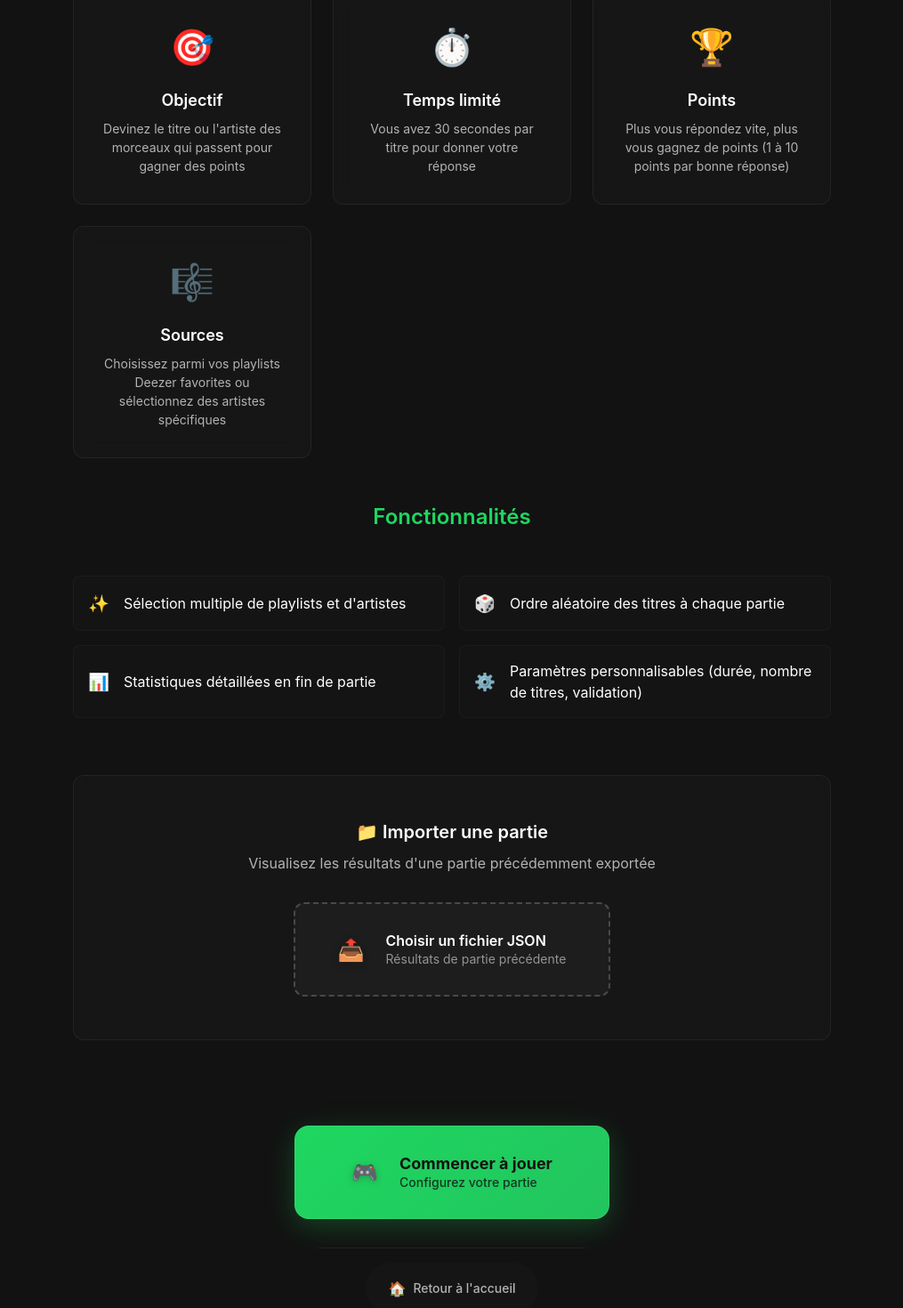
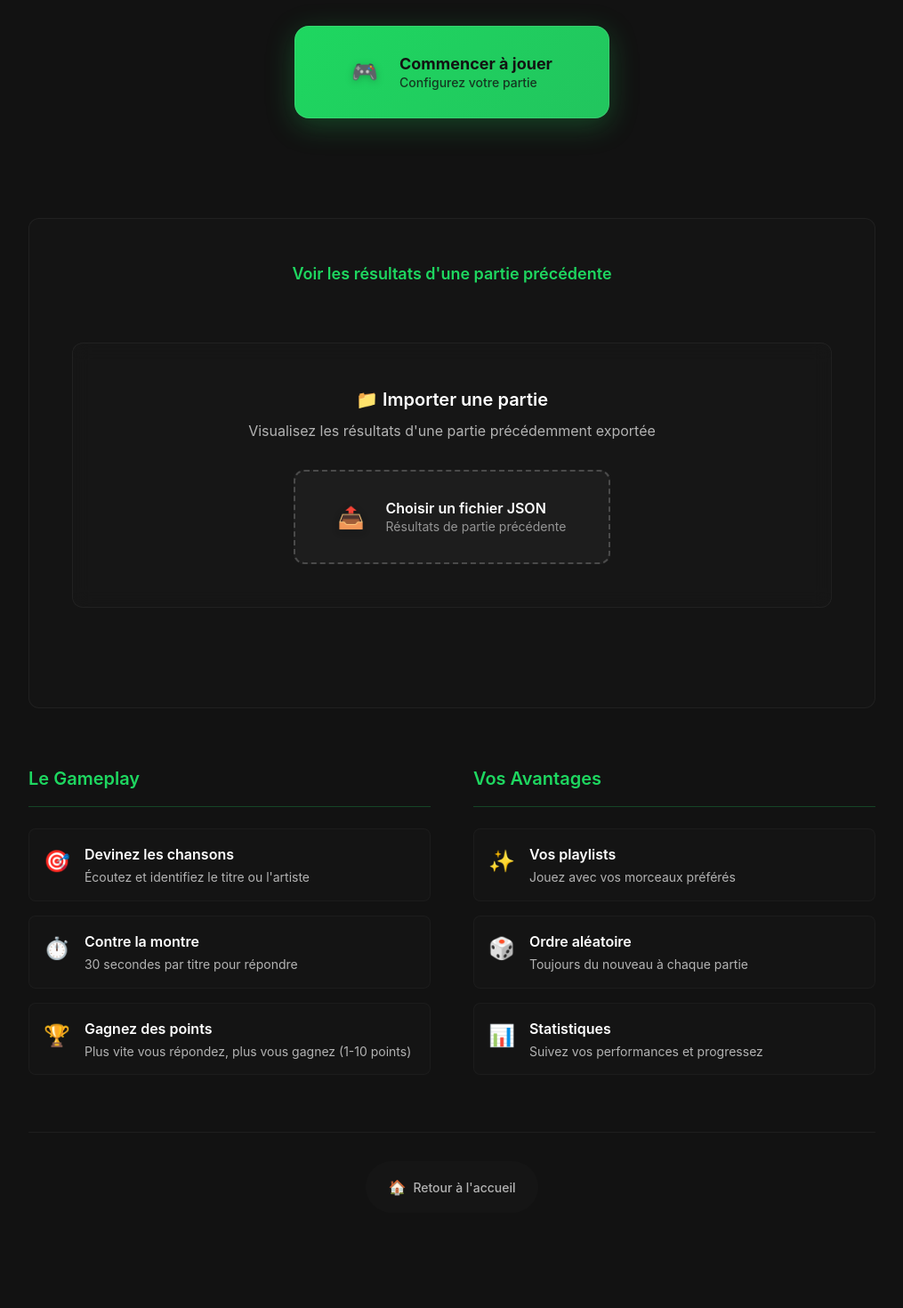
Before and after one commit to lucasrebl/music-app, a Vue app: page /blind-test in a window 1280 px wide. Shown: the part 414-1884 px from the top of the page at 89% size, without its empty margins (132-1147 px from the left). Built offline with nearby package versions, Linux system fonts and the light colour scheme.

Commit message:
refont du design de la page de base du blind-test

```diff
--- a/src/components/home/AboutSection.vue
+++ /dev/null
@@ -1,122 +0,0 @@
-<template>
-  <section class="about section">
-    <div class="container">
-      <div class="about-content">
-        <h2>{{ title }}</h2>
-        <p class="about-description">{{ description }}</p>
-
-        <div class="features">
-          <div
-            v-for="feature in features"
-            :key="feature.id"
-            class="feature"
-          >
-            <span class="feature-icon">{{ feature.icon }}</span>
-            <span class="feature-text">{{ feature.text }}</span>
-          </div>
-        </div>
-      </div>
-    </div>
-  </section>
-</template>
-
-<script setup lang="ts">
-interface Feature {
-  id: string
-  icon: string
-  text: string
-}
-
-interface Props {
-  title: string
-  description: string
-  features: Feature[]
-}
-
-defineProps<Props>()
-</script>
-
-<style scoped>
-.about {
-  background: var(--spotify-dark-gray);
-}
-
-.about-content {
-  max-width: 800px;
-  margin: 0 auto;
-  text-align: center;
-}
-
-.about h2 {
-  font-size: var(--font-size-4xl);
-  margin-bottom: var(--spacing-xl);
-  color: var(--spotify-white);
-  font-weight: 700;
-}
-
-.about-description {
-  font-size: var(--font-size-lg);
-  line-height: 1.6;
-  color: var(--spotify-light-gray);
-  margin-bottom: var(--spacing-3xl);
-}
-
-.features {
-  display: grid;
-  grid-template-columns: repeat(auto-fit, minmax(200px, 1fr));
-  gap: var(--spacing-xl);
-}
-
-.feature {
-  display: flex;
-  align-items: center;
-  justify-content: center;
-  gap: var(--spacing-sm);
-  font-weight: 600;
-  color: var(--spotify-white);
-  padding: var(--spacing-lg);
-  background: var(--spotify-gray);
-  border-radius: var(--border-radius-lg);
-  transition: var(--transition-base);
-}
-
-.feature:hover {
-  background: var(--spotify-light-gray);
-  color: var(--spotify-black);
-  transform: translateY(-2px);
-}
-
-.feature-icon {
-  font-size: var(--font-size-2xl);
-}
-
-.feature-text {
-  font-size: var(--font-size-base);
-}
-
-/* Responsive Design */
-@media (max-width: 768px) {
-  .about h2 {
-    font-size: var(--font-size-3xl);
-  }
-
-  .features {
-    grid-template-columns: repeat(2, 1fr);
-    gap: var(--spacing-lg);
-  }
-}
-
-@media (max-width: 480px) {
-  .about h2 {
-    font-size: var(--font-size-2xl);
-  }
-
-  .features {
-    grid-template-columns: 1fr;
-  }
-
-  .feature {
-    padding: var(--spacing-md);
-  }
-}
-</style>
--- a/src/views/HomeView.vue
+++ b/src/views/HomeView.vue
@@ -10,19 +10,12 @@
       title="Nos Services"
       :services="services"
     />
-
-    <AboutSection
-      title="À propos"
-      description="Music App utilise l'API Spotify pour vous offrir une expérience musicale riche et personnalisée. Nos services sont conçus pour les passionnés de musique qui souhaitent explorer, découvrir et s'amuser avec leur bibliothèque musicale."
-      :features="features"
-    />
   </main>
 </template>
 
 <script setup lang="ts">
 import HeroSection from '@/components/home/HeroSection.vue'
 import ServicesSection from '@/components/home/ServicesSection.vue'
-import AboutSection from '@/components/home/AboutSection.vue'
 
 // Data pour les services
 const services = [
@@ -60,30 +53,6 @@ const services = [
     buttonText: 'Bientôt disponible'
   }
 ]
-
-// Data pour les fonctionnalités
-const features = [
-  {
-    id: 'spotify',
-    icon: '🔗',
-    text: 'Connexion Spotify'
-  },
-  {
-    id: 'games',
-    icon: '🎮',
-    text: 'Jeux interactifs'
-  },
-  {
-    id: 'modern',
-    icon: '📱',
-    text: 'Interface moderne'
-  },
-  {
-    id: 'evolution',
-    icon: '🚀',
-    text: 'Évolution continue'
-  }
-]
 </script>
 
 <style scoped>
--- a/src/views/blind-test/BlindTestView.vue
+++ b/src/views/blind-test/BlindTestView.vue
@@ -1,67 +1,13 @@
 <template>
   <main class="blind-test">
-    <!-- Page d'accueil Blind Test -->
     <div class="blind-test-home">
-      <div class="hero-section">
+      <section class="hero-section">
         <div class="hero-icon">🎵</div>
         <h1>Blind Test Musical</h1>
         <p class="hero-subtitle">Testez vos connaissances musicales avec des extraits de vos playlists préférées</p>
-      </div>
+      </section>
 
-      <div class="game-explanation">
-        <h2>Comment jouer ?</h2>
-        <div class="rules-grid">
-          <div class="rule-card">
-            <div class="rule-icon">🎯</div>
-            <h3>Objectif</h3>
-            <p>Devinez le titre ou l'artiste des morceaux qui passent pour gagner des points</p>
-          </div>
-          <div class="rule-card">
-            <div class="rule-icon">⏱️</div>
-            <h3>Temps limité</h3>
-            <p>Vous avez 30 secondes par titre pour donner votre réponse</p>
-          </div>
-          <div class="rule-card">
-            <div class="rule-icon">🏆</div>
-            <h3>Points</h3>
-            <p>Plus vous répondez vite, plus vous gagnez de points (1 à 10 points par bonne réponse)</p>
-          </div>
-          <div class="rule-card">
-            <div class="rule-icon">🎼</div>
-            <h3>Sources</h3>
-            <p>Choisissez parmi vos playlists Deezer favorites ou sélectionnez des artistes spécifiques</p>
-          </div>
-        </div>
-      </div>
-
-      <div class="game-features">
-        <h2>Fonctionnalités</h2>
-        <div class="features-list">
-          <div class="feature-item">
-            <span class="feature-icon">✨</span>
-            <span>Sélection multiple de playlists et d'artistes</span>
-          </div>
-          <div class="feature-item">
-            <span class="feature-icon">🎲</span>
-            <span>Ordre aléatoire des titres à chaque partie</span>
-          </div>
-          <div class="feature-item">
-            <span class="feature-icon">📊</span>
-            <span>Statistiques détaillées en fin de partie</span>
-          </div>
-          <div class="feature-item">
-            <span class="feature-icon">⚙️</span>
-            <span>Paramètres personnalisables (durée, nombre de titres, validation)</span>
-          </div>
-        </div>
-      </div>
-
-      <ImportResults
-        @import-success="handleImportSuccess"
-      />
-
-      <div class="cta-section">
-        <div class="cta-buttons">
+      <section class="primary-cta">
         <router-link to="/blind-test/settings" class="play-button">
           <span class="play-icon">🎮</span>
           <span class="play-text">
@@ -69,15 +15,79 @@
             <span class="play-subtitle">Configurez votre partie</span>
           </span>
         </router-link>
+      </section>
 
-          <div class="secondary-actions">
+      <section class="import-section">
+        <h2>Voir les résultats d'une partie précédente</h2>
+        <ImportResults
+          @import-success="handleImportSuccess"
+        />
+      </section>
+
+      <section class="game-info">
+        <div class="info-container">
+          <div class="info-column">
+            <h2>Le Gameplay</h2>
+            <div class="info-list">
+              <div class="info-item">
+                <span class="info-icon">🎯</span>
+                <div class="info-content">
+                  <h4>Devinez les chansons</h4>
+                  <p>Écoutez et identifiez le titre ou l'artiste</p>
+                </div>
+              </div>
+              <div class="info-item">
+                <span class="info-icon">⏱️</span>
+                <div class="info-content">
+                  <h4>Contre la montre</h4>
+                  <p>30 secondes par titre pour répondre</p>
+                </div>
+              </div>
+              <div class="info-item">
+                <span class="info-icon">🏆</span>
+                <div class="info-content">
+                  <h4>Gagnez des points</h4>
+                  <p>Plus vite vous répondez, plus vous gagnez (1-10 points)</p>
+                </div>
+              </div>
+            </div>
+          </div>
+
+          <div class="info-column">
+            <h2>Vos Avantages</h2>
+            <div class="info-list">
+              <div class="info-item">
+                <span class="info-icon">✨</span>
+                <div class="info-content">
+                  <h4>Vos playlists</h4>
+                  <p>Jouez avec vos morceaux préférés</p>
+                </div>
+              </div>
+              <div class="info-item">
+                <span class="info-icon">🎲</span>
+                <div class="info-content">
+                  <h4>Ordre aléatoire</h4>
+                  <p>Toujours du nouveau à chaque partie</p>
+                </div>
+              </div>
+              <div class="info-item">
+                <span class="info-icon">📊</span>
+                <div class="info-content">
+                  <h4>Statistiques</h4>
+                  <p>Suivez vos performances et progressez</p>
+                </div>
+              </div>
+            </div>
+          </div>
+        </div>
+      </section>
+
+      <section class="footer-actions">
         <router-link to="/" class="back-link">
           <span class="back-icon">🏠</span>
           <span>Retour à l'accueil</span>
         </router-link>
-          </div>
-        </div>
-      </div>
+      </section>
     </div>
   </main>
 </template>
@@ -127,26 +137,28 @@ function handleImportSuccess(data: GameData) {
 }
 
 .blind-test-home {
-  max-width: 900px;
+  max-width: 1000px;
   margin: 0 auto;
   padding: var(--spacing-3xl) var(--spacing-lg);
 }
 
 .hero-section {
   text-align: center;
-  margin-bottom: var(--spacing-4xl);
+  margin-bottom: var(--spacing-3xl);
+  padding-bottom: var(--spacing-2xl);
+  border-bottom: 1px solid rgba(255, 255, 255, 0.05);
 }
 
 .hero-icon {
-  font-size: 4rem;
-  margin-bottom: var(--spacing-lg);
+  font-size: 3.5rem;
+  margin-bottom: var(--spacing-md);
   filter: drop-shadow(0 0 20px rgba(29, 185, 84, 0.4));
 }
 
 .hero-section h1 {
   font-size: var(--font-size-4xl);
   font-weight: 700;
-  margin-bottom: var(--spacing-lg);
+  margin-bottom: var(--spacing-md);
   background: linear-gradient(135deg, var(--spotify-white) 0%, var(--spotify-green) 100%);
   -webkit-background-clip: text;
   -webkit-text-fill-color: transparent;
@@ -154,117 +166,18 @@ function handleImportSuccess(data: GameData) {
 }
 
 .hero-subtitle {
-  font-size: var(--font-size-lg);
+  font-size: var(--font-size-base);
   color: var(--spotify-light-gray);
   max-width: 600px;
   margin: 0 auto;
-  line-height: 1.6;
+  line-height: 1.5;
 }
 
-.game-explanation {
-  margin-bottom: var(--spacing-4xl);
-}
-
-.game-explanation h2 {
-  font-size: var(--font-size-2xl);
-  font-weight: 600;
-  text-align: center;
-  margin-bottom: var(--spacing-2xl);
-  color: var(--spotify-green);
-}
-
-.rules-grid {
-  display: grid;
-  grid-template-columns: repeat(auto-fit, minmax(250px, 1fr));
-  gap: var(--spacing-lg);
-  margin-bottom: var(--spacing-2xl);
-}
-
-.rule-card {
-  background: rgba(255, 255, 255, 0.02);
-  backdrop-filter: blur(10px);
-  border: 1px solid rgba(255, 255, 255, 0.06);
-  border-radius: var(--border-radius-lg);
-  padding: var(--spacing-xl);
-  text-align: center;
-  transition: all 0.3s ease;
-}
-
-.rule-card:hover {
-  transform: translateY(-4px);
-  border-color: rgba(29, 185, 84, 0.2);
-  box-shadow: 0 12px 40px rgba(0, 0, 0, 0.3);
-}
-
-.rule-icon {
-  font-size: 2.5rem;
-  margin-bottom: var(--spacing-md);
-  display: block;
-}
-
-.rule-card h3 {
-  font-size: var(--font-size-lg);
-  font-weight: 600;
-  margin-bottom: var(--spacing-sm);
-  color: var(--spotify-white);
-}
-
-.rule-card p {
-  color: var(--spotify-light-gray);
-  line-height: 1.5;
-  font-size: var(--font-size-sm);
-}
-
-.game-features {
-  margin-bottom: var(--spacing-5xl);
-}
-
-.game-features h2 {
-  font-size: var(--font-size-2xl);
-  font-weight: 600;
-  text-align: center;
-  margin-bottom: var(--spacing-2xl);
-  color: var(--spotify-green);
-}
-
-.features-list {
-  display: grid;
-  grid-template-columns: repeat(auto-fit, minmax(300px, 1fr));
-  gap: var(--spacing-md);
-}
-
-.feature-item {
+.primary-cta {
   display: flex;
-  align-items: center;
-  gap: var(--spacing-md);
-  padding: var(--spacing-md);
-  background: rgba(255, 255, 255, 0.01);
-  border-radius: var(--border-radius-md);
-  border: 1px solid rgba(255, 255, 255, 0.03);
-  transition: all 0.2s ease;
-}
-
-.feature-item:hover {
-  background: rgba(255, 255, 255, 0.02);
-  border-color: rgba(29, 185, 84, 0.1);
-}
-
-.feature-icon {
-  font-size: 1.2rem;
-  flex-shrink: 0;
-}
-
-.cta-section {
-  text-align: center;
-  margin-top: var(--spacing-5xl);
-  padding: var(--spacing-2xl);
-}
-
-.cta-buttons {
-  display: flex;
-  flex-direction: column;
-  align-items: center;
-  gap: var(--spacing-xl);
+  justify-content: center;
+  margin-bottom: var(--spacing-3xl);
+  padding: var(--spacing-2xl) 0;
 }
 
 .play-button {
@@ -332,13 +245,91 @@ function handleImportSuccess(data: GameData) {
   line-height: 1.2;
 }
 
-.secondary-actions {
+.import-section {
+  margin-bottom: var(--spacing-3xl);
+  padding: var(--spacing-2xl);
+  background: rgba(255, 255, 255, 0.01);
+  border: 1px solid rgba(255, 255, 255, 0.05);
+  border-radius: var(--border-radius-lg);
+}
+
+.import-section h2 {
+  font-size: var(--font-size-lg);
+  font-weight: 600;
+  margin-bottom: var(--spacing-lg);
+  color: var(--spotify-green);
+  text-align: center;
+}
+
+.game-info {
+  margin-bottom: var(--spacing-3xl);
+}
+
+.info-container {
+  display: grid;
+  grid-template-columns: repeat(auto-fit, minmax(400px, 1fr));
+  gap: var(--spacing-2xl);
+}
+
+.info-column h2 {
+  font-size: var(--font-size-xl);
+  font-weight: 600;
+  margin-bottom: var(--spacing-lg);
+  color: var(--spotify-green);
+  padding-bottom: var(--spacing-md);
+  border-bottom: 1px solid rgba(29, 185, 84, 0.3);
+}
+
+.info-list {
+  display: flex;
+  flex-direction: column;
+  gap: var(--spacing-md);
+}
+
+.info-item {
+  display: flex;
+  gap: var(--spacing-md);
+  padding: var(--spacing-md);
+  background: rgba(255, 255, 255, 0.01);
+  border-radius: var(--border-radius-md);
+  border: 1px solid rgba(255, 255, 255, 0.03);
+  transition: all 0.2s ease;
+}
+
+.info-item:hover {
+  background: rgba(255, 255, 255, 0.02);
+  border-color: rgba(29, 185, 84, 0.15);
+  transform: translateX(4px);
+}
+
+.info-icon {
+  font-size: 1.5rem;
+  flex-shrink: 0;
+  margin-top: 2px;
+}
+
+.info-content {
+  flex: 1;
+}
+
+.info-content h4 {
+  font-size: var(--font-size-base);
+  font-weight: 600;
+  margin-bottom: 4px;
+  color: var(--spotify-white);
+}
+
+.info-content p {
+  font-size: var(--font-size-sm);
+  color: var(--spotify-light-gray);
+  line-height: 1.4;
+}
+
+.footer-actions {
   display: flex;
   justify-content: center;
-  padding-top: var(--spacing-md);
-  border-top: 1px solid rgba(255, 255, 255, 0.06);
-  width: 100%;
-  max-width: 300px;
+  padding: var(--spacing-xl) 0;
+  border-top: 1px solid rgba(255, 255, 255, 0.05);
 }
 
 .back-link {
@@ -367,26 +358,31 @@ function handleImportSuccess(data: GameData) {
   font-size: 1rem;
 }
 
-/* Responsive */
 @media (max-width: 768px) {
   .blind-test-home {
     padding: var(--spacing-2xl) var(--spacing-md);
+  }
+
+  .hero-section {
+    margin-bottom: var(--spacing-2xl);
+    padding-bottom: var(--spacing-lg);
+  }
+
+  .hero-icon {
+    font-size: 2.5rem;
   }
 
   .hero-section h1 {
     font-size: var(--font-size-3xl);
   }
 
-  .rules-grid {
-    grid-template-columns: 1fr;
+  .hero-subtitle {
+    font-size: var(--font-size-sm);
   }
 
-  .features-list {
-    grid-template-columns: 1fr;
-  }
-
-  .cta-section {
-    padding: var(--spacing-lg);
+  .primary-cta {
+    margin-bottom: var(--spacing-2xl);
+    padding: var(--spacing-lg) 0;
   }
 
   .play-button {
@@ -405,5 +401,36 @@ function handleImportSuccess(data: GameData) {
   .play-subtitle {
     font-size: var(--font-size-xs);
   }
+
+  .import-section {
+    margin-bottom: var(--spacing-2xl);
+    padding: var(--spacing-lg);
+  }
+
+  .info-container {
+    grid-template-columns: 1fr;
+    gap: var(--spacing-lg);
+  }
+
+  .info-column h2 {
+    font-size: var(--font-size-lg);
+  }
+
+  .info-item {
+    padding: var(--spacing-sm) var(--spacing-md);
+    gap: var(--spacing-sm);
+  }
+
+  .info-icon {
+    font-size: 1.2rem;
+  }
+
+  .info-content h4 {
+    font-size: var(--font-size-sm);
+  }
+
+  .info-content p {
+    font-size: var(--font-size-xs);
+  }
 }
 </style>
```
Also changed, not shown: 1 other file (tests, documents, lock files or other folders). Lines whose indentation alone changed are shown as unchanged.
